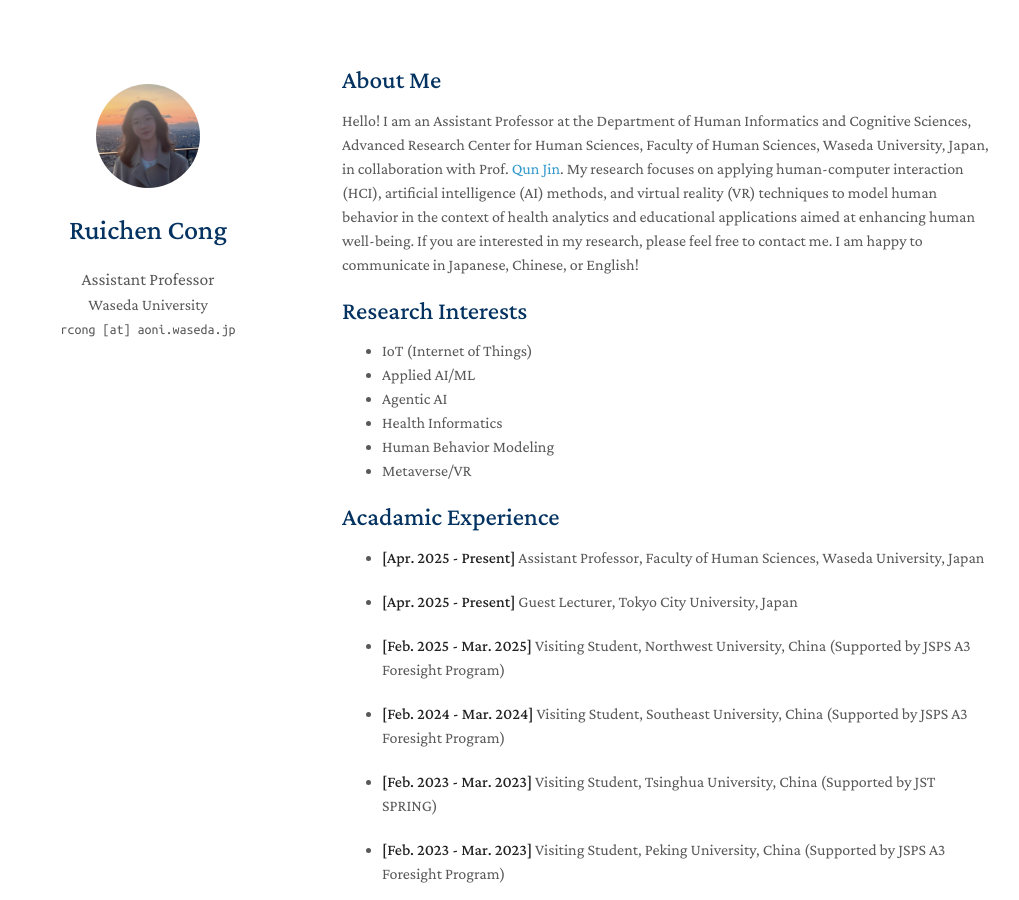
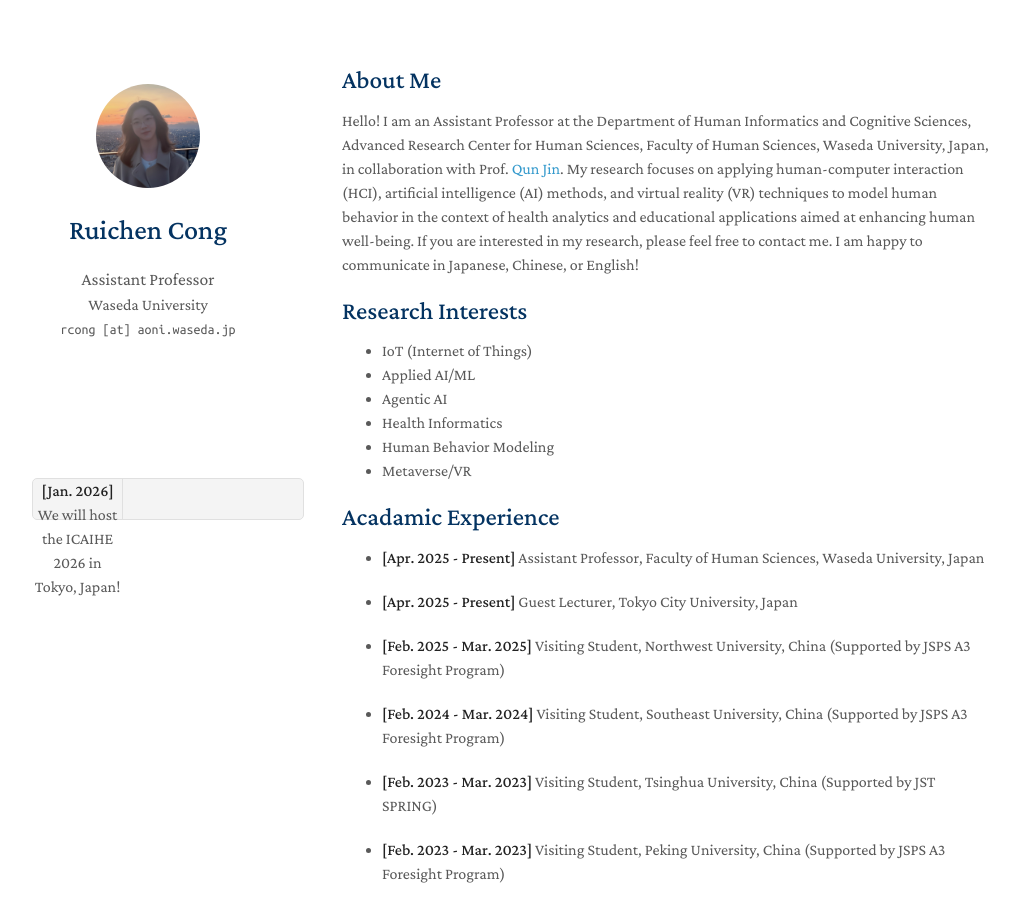
Before and after one commit to ruichencong/ruichencong.github.io, a Jekyll site: the page built from index.md, in a window 1280 px wide and 900 px high. Shown: the whole window, without its empty margins (128-1147 px from the left). Built offline with Jekyll 4.4.1, drawn with Linux system fonts in a browser that asks for light colours; a style sheet for code colours, icons or effects is not loaded; our own code applies the rules of GitHub Pages for plain Markdown files.

Commit message:
Update homepage.html

```diff
--- a/_layouts/homepage.html
+++ b/_layouts/homepage.html
@@ -91,6 +91,15 @@
         {% endif %}
         </div>
         <br>
+        <br>
+
+        <h1>{{ site.news }}</h1>
+        <ul>
+          <li><strong>[Jan. 2026]</strong> We will host the ICAIHE 2026 in Tokyo, Japan!</li>
+        </ul>
+
+        <br>
+
 
       </header>
       <section>
```
